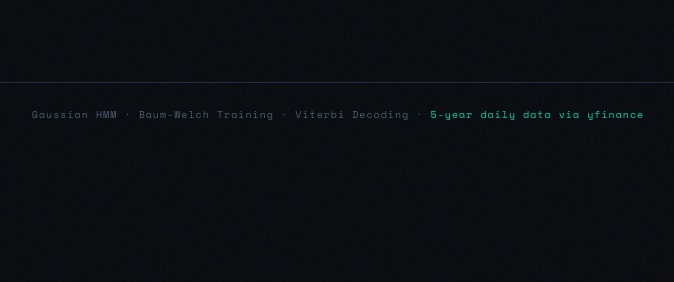
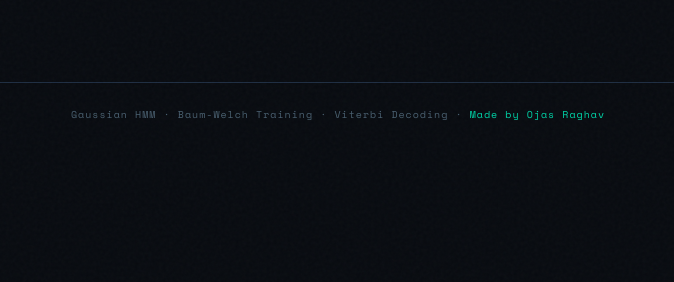
Before and after one commit to ojas12r/Pythia, a Flask app: page / in a window 1280 px wide. Shown: the part 518-800 px from the top of the page, without its empty margins (302-976 px from the left). Run offline with Flask 3, Linux system fonts and the light colour scheme; some libraries are stand-ins or nearby versions.

```diff
--- a/templates/index.html
+++ b/templates/index.html
@@ -574,7 +574,7 @@
 
 <footer>
   <div class="container">
-    <p>Gaussian HMM · Baum-Welch Training · Viterbi Decoding · <span>5-year daily data via yfinance</span></p>
+    <p>Gaussian HMM · Baum-Welch Training · Viterbi Decoding · <span>Made by Ojas Raghav</span></p>
   </div>
 </footer>
 
```
